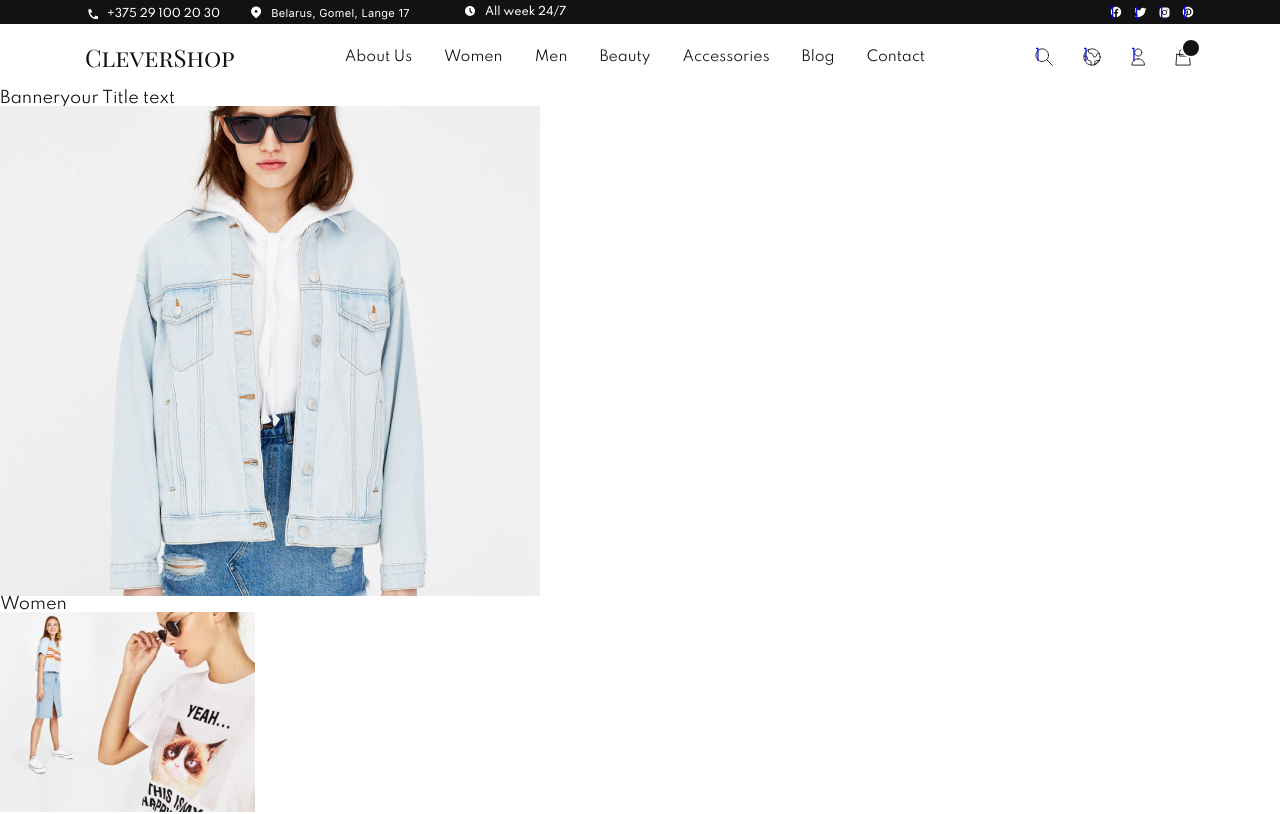
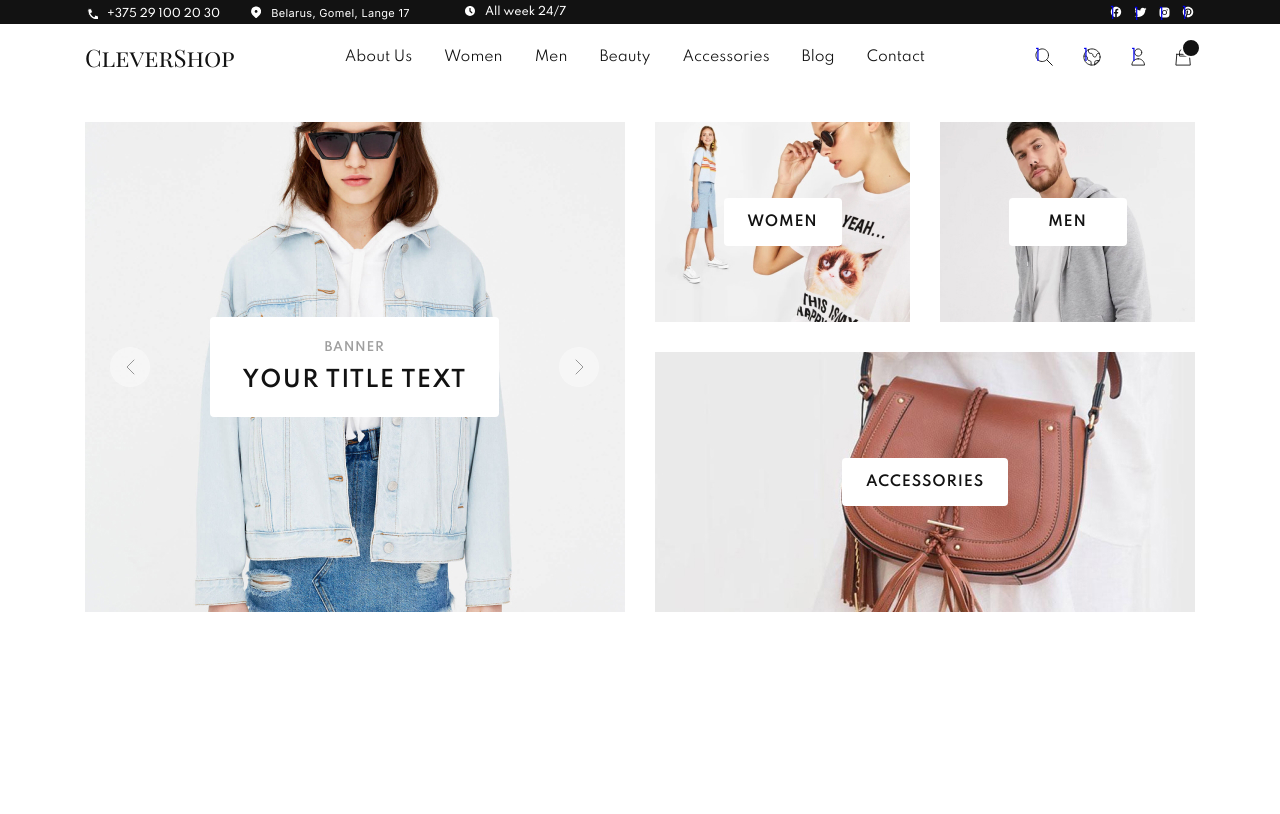
Before and after one commit to m-mcsim7/training-shop, a React (Create React App) app: page / in a window 1280 px wide. Shown: the top 814 px of the page. Built offline with nearby package versions, Linux system fonts and the light colour scheme.

Commit message:
add first part css

```diff
--- /dev/null
+++ b/src/components/FirstPart/FirstPart.css
@@ -0,0 +1,229 @@
+ body {
+   font-family: "Spartan", sans-serif;
+   color: #121212;
+ }
+ .wrapper {
+ }
+ .header {
+ }
+ .container {
+   max-width: 1280px;
+   margin: 0 auto;
+ }
+
+ .bloks {
+ }
+ .container {
+ }
+ .bloks__banners {
+      max-width: 1110px;
+   margin-top: 32px;
+   margin-left: auto;
+   margin-right: auto;
+   display: flex;
+   justify-content: space-between;
+
+ }
+ @media (max-width: 680px) {
+   .bloks__banners {
+     flex-wrap: wrap;
+     gap: 15px;
+     justify-content: center;
+   }
+ }
+ .banners {
+ }
+ @media (max-width: 1110px) {
+   .banners__big {
+     padding: 0 15px;
+   }
+   .banners__small {
+     padding: 0 15px;
+   }
+   .banners__small-up-left {
+     padding-right: 15px;
+   }
+ }
+
+ .banners__big {
+   display: block;
+   max-width: 540px;
+   max-height: 490px;
+   position: relative;
+   object-fit: contain;
+ }
+ .banners__big img {
+   width: 100%;
+   height: 100%;
+   object-fit: cover;
+ }
+ .banners__bg-title span {
+   display: block;
+   padding-top: 24px;
+   font-size: 12px;
+   font-style: normal;
+   font-weight: 600;
+   line-height: 13px;
+   letter-spacing: 0.06em;
+   text-align: center;
+   opacity: 0.4;
+   padding-bottom: 14px;
+ }
+ .banners__bg-title {
+   text-transform: uppercase;
+   position: absolute;
+   top: 195px;
+   /*left: 125px;*/
+   /*left: 50%;*/
+   left: calc(50% - 145px);
+   width: 289px;
+   height: 100px;
+   border-radius: 4px;
+   background-color: #ffffff;
+   font-size: 22px;
+   font-weight: 600;
+   line-height: 25px;
+   letter-spacing: 0.06em;
+   text-align: center;
+ }
+ @media (max-width: 860px) {
+   .banners__bg-title {
+     width: 200px;
+     left: calc(50% - 100px);
+     top: calc(50%-50px);
+   }
+ }
+ .banners__bg-title::before {
+   cursor: pointer;
+   position: absolute;
+   content: "";
+   width: 40px;
+   height: 40px;
+   border-radius: 20px;
+   background: #ffffff;
+   background-image: url(../../img/icons/left.svg);
+   background-position: center;
+   background-repeat: no-repeat;
+   opacity: 0.4;
+   top: 30px;
+   left: -100px;
+ }
+ .banners__bg-title::after {
+   cursor: pointer;
+   position: absolute;
+   content: "";
+   width: 40px;
+   height: 40px;
+   border-radius: 20px;
+   background: #ffffff;
+   background-image: url(../../img/icons/right.svg);
+   background-position: center;
+   background-repeat: no-repeat;
+   opacity: 0.4;
+   top: 30px;
+   right: -100px;
+ }
+ @media (max-width: 1060px) {
+   .banners__bg-title::before {
+     left: -50px;
+   }
+   .banners__bg-title::after {
+     right: -50px;
+   }
+ }
+ @media (max-width: 680px){
+    .banners__bg-title::before {
+       left: -100px;
+     }
+     .banners__bg-title::after {
+       right: -100px;
+     }
+ }
+ .banners__small {
+   max-width: 540px;
+ }
+ .banners__small-up {
+   display: flex;
+   justify-content: space-between;
+ }
+ .banners__small-up-left {
+   position: relative;
+   display: block;
+   max-width: 255px;
+   height: 200px;
+ }
+ .banners__small-up-left img {
+   width: 100%;
+   height: 100%;
+   object-fit: cover;
+ }
+
+ .banners__small-up-left-title {
+   width: 118px;
+   height: 48px;
+   position: absolute;
+   background-color: #ffffff;
+   border-radius: 4px;
+   font-size: 14px;
+   font-weight: 600;
+   line-height: 48px;
+   letter-spacing: 0.06em;
+   text-align: center;
+   text-transform: uppercase;
+   top: 76px;
+   left: calc(50% - 59px);
+ }
+
+ .banners__small-up-right {
+   position: relative;
+   display: block;
+   max-width: 255px;
+   height: 200px;
+ }
+ .banners__small-up-right img {
+   width: 100%;
+   height: 100%;
+   object-fit: cover;
+ }
+
+ .banners__small-up-right-title {
+   width: 118px;
+   height: 48px;
+   position: absolute;
+   background-color: #ffffff;
+   border-radius: 4px;
+   font-size: 14px;
+   font-weight: 600;
+   line-height: 48px;
+   letter-spacing: 0.06em;
+   text-align: center;
+   text-transform: uppercase;
+   top: 76px;
+   left: calc(50% - 59px);
+ }
+ .banners__small-down {
+   margin-top: 30px;
+   position: relative;
+   max-width: 540px;
+   height: 260px;
+ }
+ .banners__small-down img {
+   width: 100%;
+   height: 100%;
+   object-fit: cover;
+ }
+ .banners__small-down-title {
+   width: 166px;
+   height: 48px;
+   position: absolute;
+   background-color: #ffffff;
+   border-radius: 4px;
+   font-size: 14px;
+   font-weight: 600;
+   line-height: 48px;
+   letter-spacing: 0.06em;
+   text-align: center;
+   text-transform: uppercase;
+   top: 106px;
+   left: calc(50% - 83px);
+ }
--- a/src/components/FirstPart/FirstPart.jsx
+++ b/src/components/FirstPart/FirstPart.jsx
@@ -3,34 +3,34 @@ import big_banner from "../../img/images/big_banner.jpg";
 import banner_woman from "../../img/images/banner_woman.jpg";
 import banner_man from "../../img/images/banner_man.jpg";
 import banner_accessories from "../../img/images/banner_accessories.jpg";
-//import "./FirstPart.css";
+import "./FirstPart.css";
 
 function FirstPart() {
   return (
   <div>
-           <div class="bloks">
-        <div class="container">
-          <div class="bloks__banners banners">
-            <div class="banners__big">
-              <div class="banners__bg-title">
+           <div className="bloks">
+        <div className="container">
+          <div className="bloks__banners banners">
+            <div className="banners__big">
+              <div className="banners__bg-title">
                 <span>Banner</span>
                 your Title text
               </div>
               <img src={big_banner} alt="big_banner" />
             </div>
-            <div class="banners__small">
-              <div class="banners__small-up">
-                <div class="banners__small-up-left">
-                  <div class="banners__small-up-left-title">Women</div>
+            <div className="banners__small">
+              <div className="banners__small-up">
+                <div className="banners__small-up-left">
+                  <div className="banners__small-up-left-title">Women</div>
                   <img src={banner_woman} alt="banner_woman" />
                 </div>
-                <div class="banners__small-up-right">
-                  <div class="banners__small-up-right-title">men</div>
+                <div className="banners__small-up-right">
+                  <div className="banners__small-up-right-title">men</div>
                   <img src={banner_man} alt="banner_man" />
                 </div>
               </div>
-              <div class="banners__small-down">
-                <div class="banners__small-down-title">Accessories</div>
+              <div className="banners__small-down">
+                <div className="banners__small-down-title">Accessories</div>
                 <img
                   src={banner_accessories} alt="banner_accessories"
                 />
```
